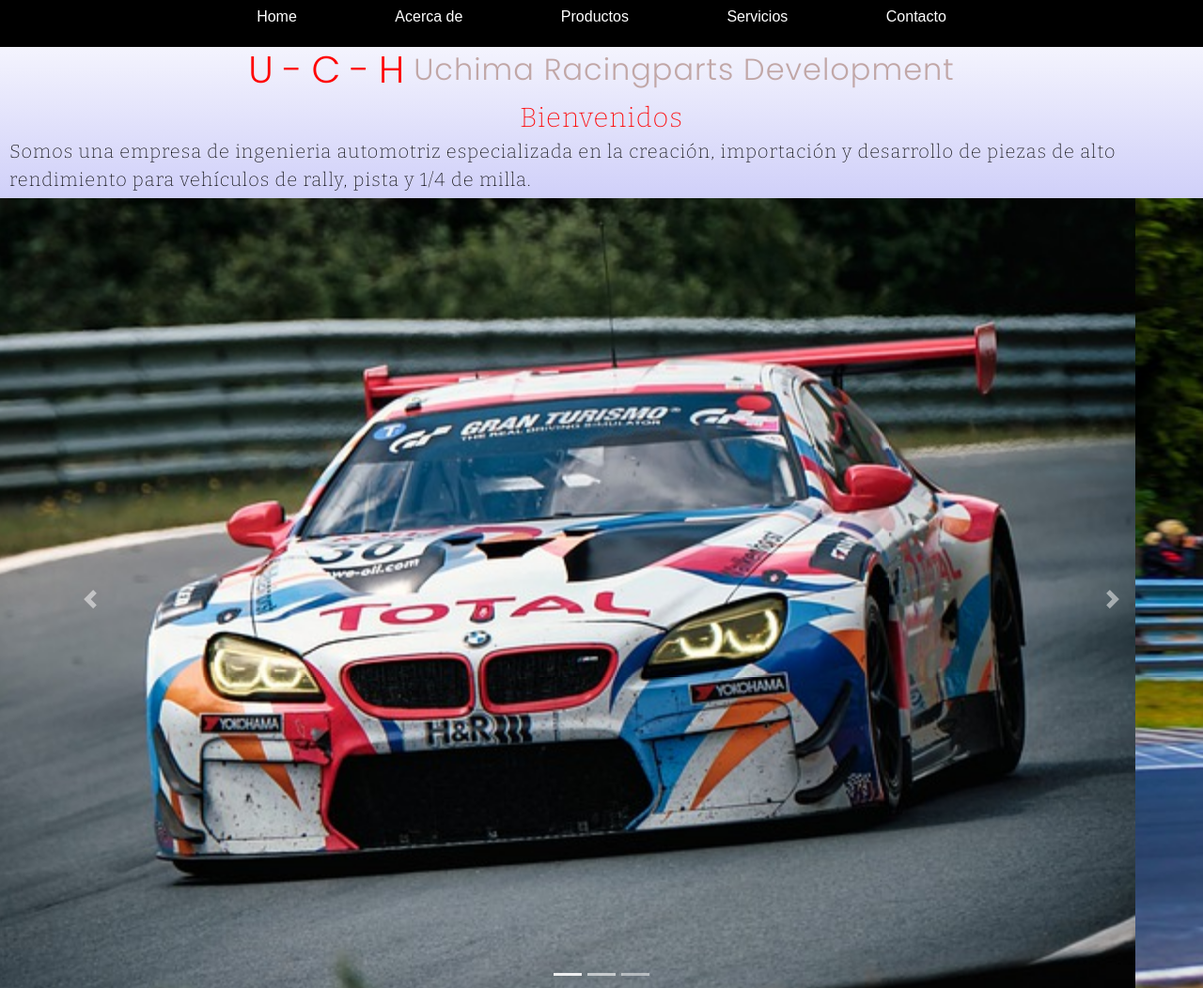
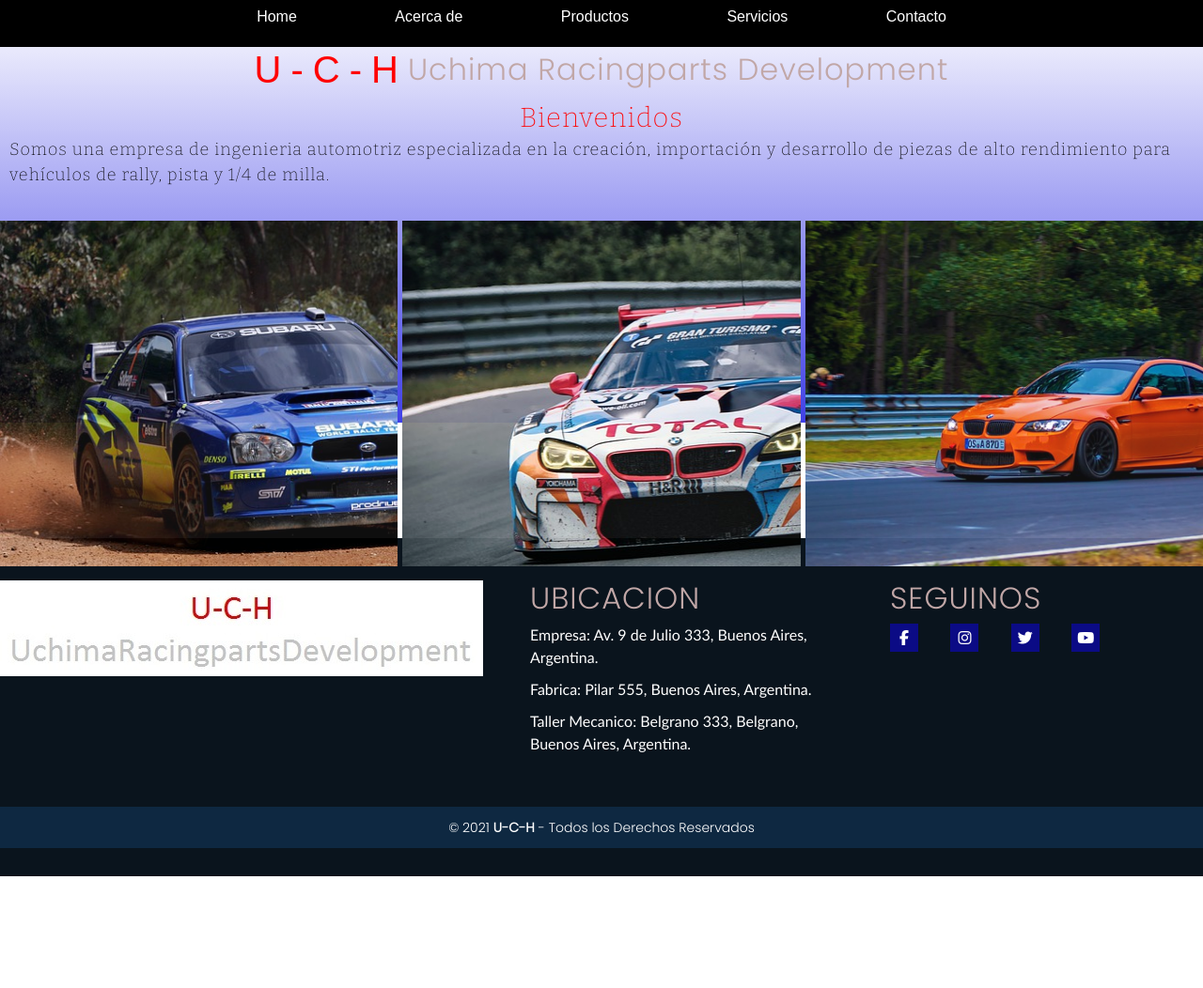
Before and after one commit to auchima/alan-uchima-GitHub, a plain HTML site: page index.html in a window 1280 px wide. Shown: the top 1052 px of the page at 94% size. After the commit the page ends 933 px from the top, so only its background shows below. Drawn offline with nearby package versions, Linux system fonts and the light colour scheme; a web font is replaced by a local one.

Commit message:
mod. saque carrousel, puse imagenes estaticas

```diff
--- a/index.html
+++ b/index.html
@@ -80,31 +80,11 @@
         </p>
       </div>
     </section>
-    <div id="carouselExampleIndicators" class="carousel slide" data-ride="carousel">
-      <ol class="carousel-indicators">
-        <li data-target="#carouselExampleIndicators" data-slide-to="0" class="active"></li>
-        <li data-target="#carouselExampleIndicators" data-slide-to="1"></li>
-        <li data-target="#carouselExampleIndicators" data-slide-to="2"></li>
-      </ol>
-      <div class="carousel-inner">
-        <div class="carousel-item active">
-          <img src="./imagen/bmw.jpg" class="d-block w-100" alt="bm" width="100%">
-        </div>
-        <div class="carousel-item">
-          <img src="./imagen/bmw2.jpg" class="d-block w-100" alt="bm2">
-        </div>
-        <div class="carousel-item">
-          <img src="./imagen/subaruwrc.jpg" class="d-block w-100" alt="subaruwrc">
-        </div>
-      </div>
-      <button class="carousel-control-prev" type="button" data-target="#carouselExampleIndicators" data-slide="prev">
-        <span class="carousel-control-prev-icon" aria-hidden="true"></span>
-        <span class="sr-only">Previous</span>
-      </button>
-      <button class="carousel-control-next" type="button" data-target="#carouselExampleIndicators" data-slide="next">
-        <span class="carousel-control-next-icon" aria-hidden="true"></span>
-        <span class="sr-only">Next</span>
-      </button>
+
+    <div class="indexImage">
+      <div class="indexImage1"></div>
+      <div class="indexImage2"></div>
+      <div class="indexImage3"></div>
     </div>
 
   <footer class="pie-pagina">
--- a/paginas/estilos.css
+++ b/paginas/estilos.css
@@ -4,7 +4,6 @@ body {
   background-repeat: no-repeat;
   margin: 0px;
   padding: 0px;
-  height: 100%;
 }
 
 /* MENU BARRA */
@@ -92,7 +91,7 @@ body {
 
 .pie-pagina{
   width: 100%;
-  height: 42vh;
+  height: 45vh;
   background-color: #0a141d;
 }
 
@@ -160,7 +159,7 @@ body {
 /* INDEX */
 
 .totalContainer{
-  height: 100vh;
+  height: 50vh;
   font-family: 'Poppins', sans-serif;
 }
 
@@ -188,7 +187,7 @@ h1 {
   color: red;
   letter-spacing: 10px;
   word-spacing: 1px;
-  font-size: 34px;
+  font-family: 'Spline Sans', sans-serif;
 }
 
 h2 {
@@ -196,7 +195,6 @@ h2 {
   text-decoration: none;
   letter-spacing: 1px;
   word-spacing: 0px;
-  font-size: 27px;
 }
 
 .indexH2 {
@@ -213,7 +211,7 @@ h2 {
   word-spacing: 1px;
   letter-spacing: 1px;
   line-height: 20px;
-  margin: 10px 10px 10px 10px;
+  margin: 10px 10px 10px;
   padding: 0px;
   border: 5px;
   font-family: 'Bitter', serif;
@@ -232,7 +230,7 @@ h2 {
   padding: 0px;
   border: 5px;
   font-family: 'Bitter', serif;
-  font-size: 20px;
+  font-size: 18px;
 }
 
 .indexH2yParrafo{
@@ -251,7 +249,7 @@ h2 {
 }
 
 
-/* .IndexImage {
+.indexImage {
   display: grid;
   grid-template-columns: repeat(3, 3fr);
   grid-template-rows: 30%;
@@ -323,17 +321,11 @@ h2 {
   padding: 0px;
   border: 0px;
   transform: translate(0px, 0px);
-} */
-
-
-
-
+}
 /* INDEX */
 
 
 /* EMPRESA */
-
-
 
 .empresaH1 {
   color: red;
```
